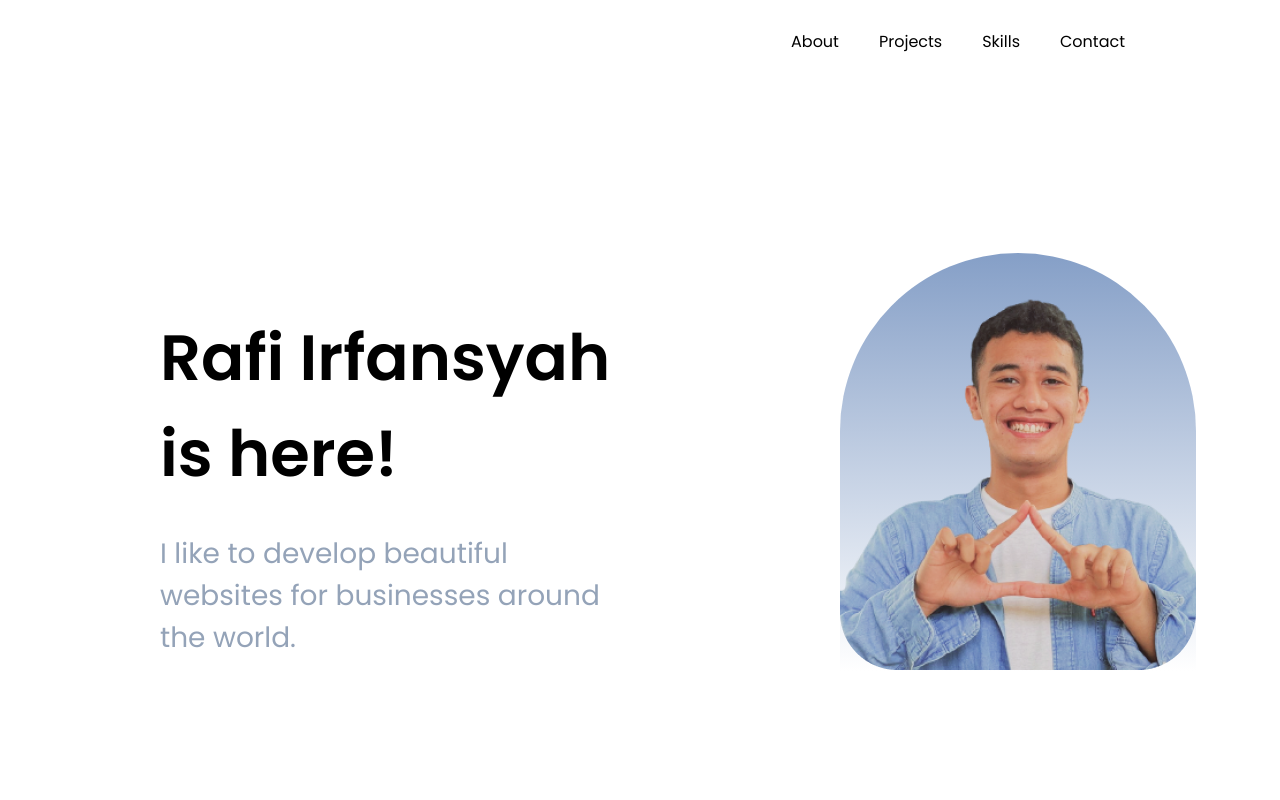
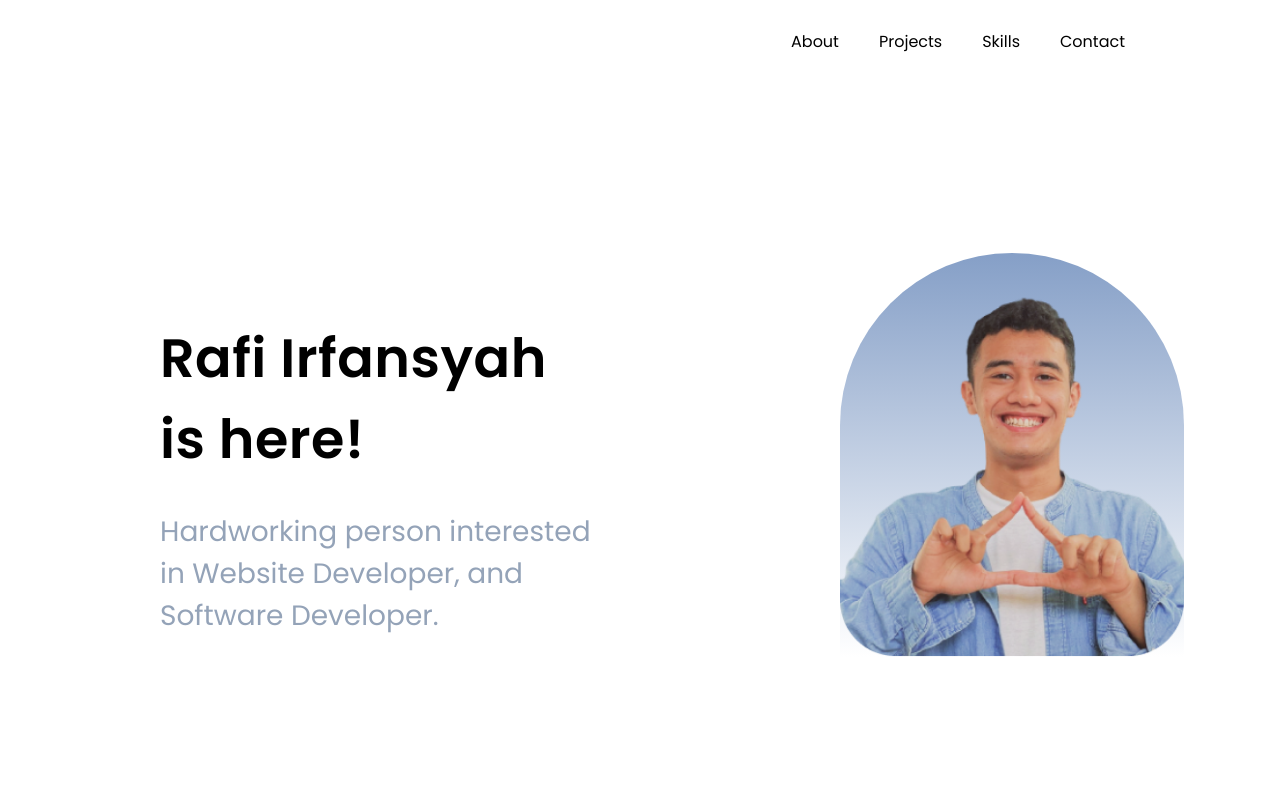
Before and after one commit to cakuakz/cakuakz.github.io, a React (Create React App) app: page / in a window 1280 px wide. Shown: the top 800 px of the page. Built offline with nearby package versions, Linux system fonts and the light colour scheme.

Commit message:
animation

```diff
--- a/src/component/SkillCircle.js
+++ b/src/component/SkillCircle.js
@@ -1,6 +1,6 @@
 const SkillCircle = ({ image, className, aos, aosDuration, aosEasing, aosOnce, aosDelay }) => {
     return (
-      <div className={`skill-inner saturate-0 hover:saturate-100 justify-center rounded-full w-[190px] h-[197px] bg-[#F4F4F4] border-2 border-[#F4F4F4] hover:border-white hover:bg-white transition ease-in-out hover:-translate-y-1 hover:scale-110 duration-300 ${className}`} data-aos={aos} data-aos-duration={aosDuration} data-aos-easing={aosEasing} data-aos-once={aosOnce} data-aos-delay={aosDelay}>
+      <div className={`skill-inner saturate-0 hover:saturate-100 justify-center rounded-full w-[190px] h-[197px] bg-[#F4F4F4] border-2 border-[#F4F4F4] hover:border-white hover:bg-white transition ease-in-out hover:-translate-y-1 hover:scale-110 duration-300 ${className}`}>
         {image}
       </div>
     );
--- a/src/component/SkillLists.js
+++ b/src/component/SkillLists.js
@@ -6,50 +6,26 @@ const SkillLists = ({ skills }) => {
             <SkillCircle
                 image={skills[0].image}
                 className="py-[34px] pr-[34px] pl-[31.5px]"
-                aos="fade-up"
-                aosDuration="750"
-                aosEasing="linear"
-                aosOnce="true"
                 />
 
             <SkillCircle
                 image={skills[1].image}
                 className="py-[34px] pr-[34px] pl-[31.5px]"
-                aos="fade-up"
-                aosDuration="750"
-                aosEasing="linear"
-                aosOnce="true"
-                aosDelay="500"
                 />
 
             <SkillCircle
                 image={skills[2].image}
                 className="py-[32px] pr-[34px] pl-[31.5px]"
-                aos="fade-up"
-                aosDuration="750"
-                aosEasing="linear"
-                aosOnce="true"
-                aosDelay="1000"
                 />
 
             <SkillCircle
                 image={skills[3].image}
                 className="py-[34px] pr-[34px] pl-[31.5px]"
-                aos="fade-up"
-                aosDuration="750"
-                aosEasing="linear"
-                aosOnce="true"
-                aosDelay="1500"
                 />
 
             <SkillCircle
                 image={skills[4].image}
                 className="py-[34px] pr-[34px] pl-[31.5px]"
-                aos="fade-up"
-                aosDuration="750"
-                aosEasing="linear"
-                aosOnce="true"
-                aosDelay="2000"
                 />
         </div>
      );
--- a/src/index.css
+++ b/src/index.css
@@ -15,7 +15,39 @@ html {
     font-family: 'Poppins';
 }
 
+.name {
+    position: relative;
+    width: max-content;
+    letter-spacing: 0.5px;
+}
 
+.name::before,
+.name::after {
+    content: "";
+    position: absolute;
+    top: 0;
+    right: 0;
+    bottom: 0;
+    left: 0;
+}
+
+.name::before {
+    background: white;
+    animation: typewriter 2s ease-in 1s forwards;
+}
+
+.name::after {
+    width: 0.2rem;
+    height: auto;
+    background: white;
+    animation: typewriter 2s ease-in 1s forwards
+}
+
+@keyframes typewriter {
+    to {
+        left: 100%;
+    }
+}
 
 .links {
     @apply ml-[40px] relative
--- a/src/section/About.js
+++ b/src/section/About.js
@@ -3,11 +3,14 @@ const About = () => {
     return (
         <div className="grid xl:grid-cols-2 pt-[169px] items-center mb-[169px] text-center xl:text-start" id="about" data-aos="fade-up" data-aos-duration="3000">
             <div className="px-[20px] xl:pl-[160px] pt-[45px] space-y-[31px]">
-                <h1 className="text-[64px] font-semibold">Rafi Irfansyah<br></br> is here!</h1>
-                <h3 className="text-[28px] text-slate-400">I like to develop beautiful websites for businesses around the world.</h3>
+                <div>
+                    <span className="name text-[54px] font-semibold">Rafi Irfansyah</span>
+                    <h1 className="name text-[54px] font-semibold relative">is here!</h1>
+                </div>
+                <h3 className="text-[28px] text-slate-400">Hardworking person interested in Website Developer, and Software Developer.</h3>
 
             </div>
-            <div className="pl-[150px] lg:pl-[150px] xl:pl-[200px] opacity-0 2xl:pl-[250px] lg:opacity-100 items-center">
+            <div className="pl-[68px] lg:pl-[150px] xl:pl-[200px] 2xl:pl-[250px] pt-[100px] w-[85%] lg:pt-0 lg:opacity-100 lg:items-center">
                 <img src="profilepict.png" alt="" className="bg-clip-border bg-gradient-to-t from-white to-[#859FC7] rounded-t-full" />
             </div>
 
--- a/src/section/Description.js
+++ b/src/section/Description.js
@@ -4,7 +4,7 @@ const Description = () => {
             <div  data-aos="fade-right" data-aos-duration="500" data-aos-offset="300" data-aos-once="once">
                 <h1 className="text-white text-[55px] font-semibold text-center">Let’s get to know<br/> about me!</h1>
 
-                <p className="text-[#CDCCCB] text-[24px] text-center font-medium mt-[74px]">Third-year Information Systems student with hard-working and highly<br/>dedicated traits. Responsible person with interest in Android Software<br/>Development, and Website Development. Experienced in several<br/>projects in Website Development.</p>
+                <p className="text-[#CDCCCB] leading-relaxed text-[24px] text-center font-medium mt-[74px]">Third-year Information Systems student with hard-working and highly<br/>dedicated traits. Responsible person with interest in Android Software<br/>Development, and Website Development. Experienced in several<br/>projects in Software Development.</p>
 
                 <div className="grid xl:grid-cols-2 mt-[75px] items-center">
                     <div className="flex justify-center xl:justify-end xl:pr-[18px] space-x-[14px]">
```
